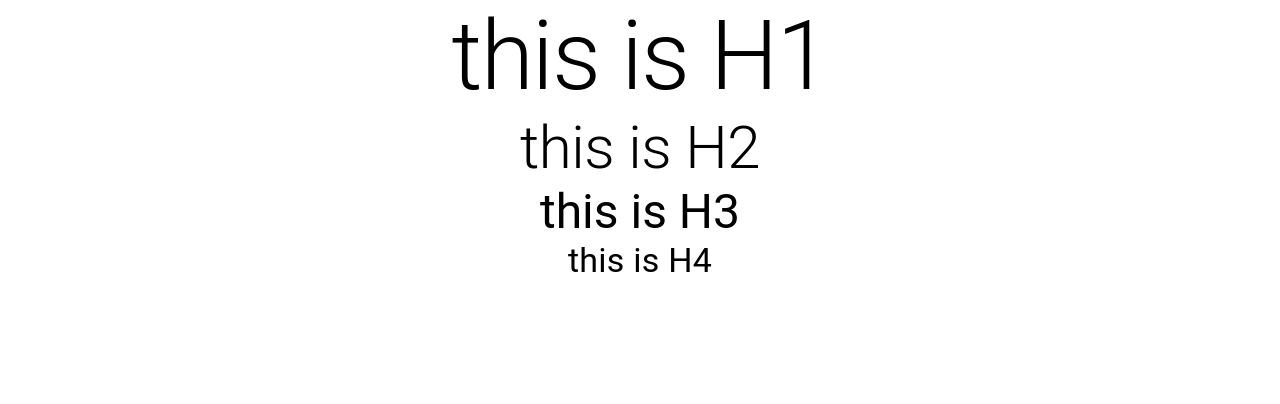
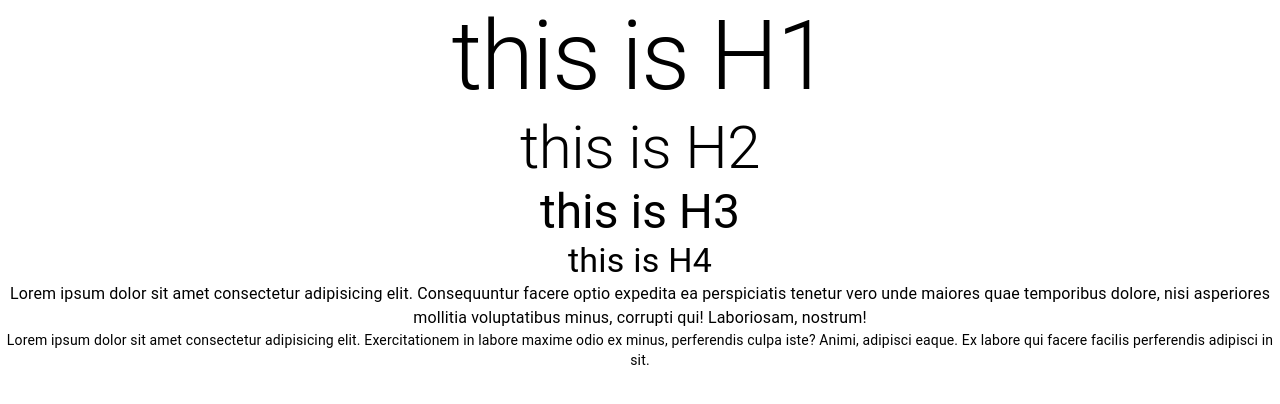
Before and after one commit to nithinjohn0728/mui, a React (Create React App) app: page / in a window 1280 px wide. Shown: the top 404 px of the page. Built offline with nearby package versions, Linux system fonts and the light colour scheme.

Commit message:
added body Text

```diff
--- a/src/components/Muitypography.tsx
+++ b/src/components/Muitypography.tsx
@@ -8,6 +8,8 @@ const Muitypography = () => {
     <Typography variant='h2'>this is H2</Typography>
     <Typography variant='h3'>this is H3</Typography>
     <Typography variant='h4'>this is H4</Typography>
+    <Typography variant='body1'>Lorem ipsum dolor sit amet consectetur adipisicing elit. Consequuntur facere optio expedita ea perspiciatis tenetur vero unde maiores quae temporibus dolore, nisi asperiores mollitia voluptatibus minus, corrupti qui! Laboriosam, nostrum!</Typography>
+    <Typography variant='body2'>Lorem ipsum dolor sit amet consectetur adipisicing elit. Exercitationem in labore maxime odio ex minus, perferendis culpa iste? Animi, adipisci eaque. Ex labore qui facere facilis perferendis adipisci in sit.</Typography>
     </div>
   )
 }
```
